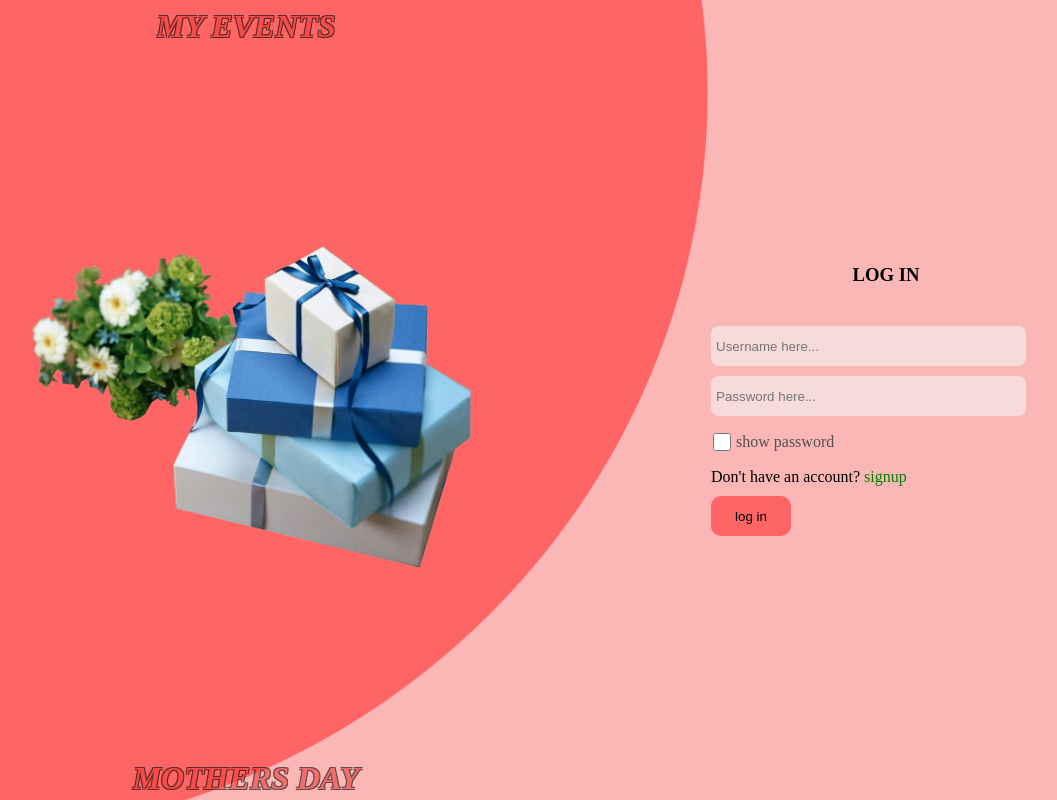
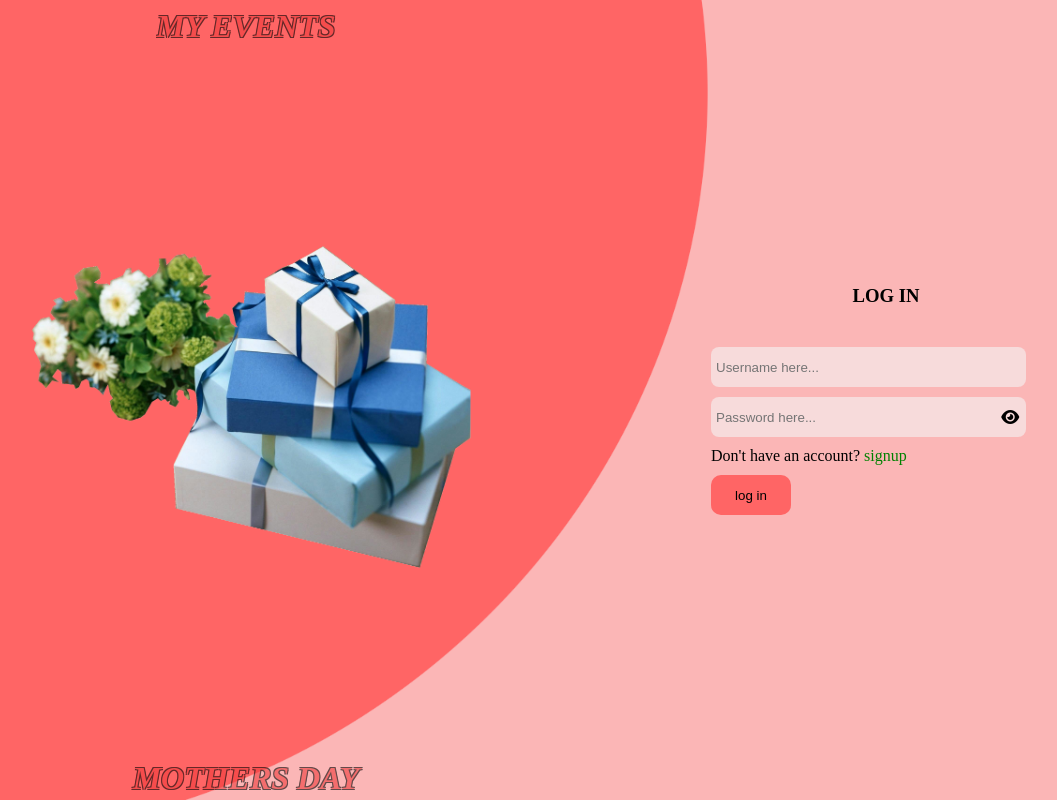
Before and after one commit to Jimmy21048/birthday-site, a React (Create React App) app: page / in a window 1280 px wide. Shown: the whole page, without its empty margins (74-1131 px from the left). Built offline with nearby package versions, Linux system fonts and the light colour scheme.

Commit message:
add showpassword functionality

```diff
--- a/public/index.html
+++ b/public/index.html
@@ -25,7 +25,7 @@
       work correctly both with client-side routing and a non-root public URL.
       Learn how to configure a non-root public URL by running `npm run build`.
     -->
-    <title>React App</title>
+    <title>Events site</title>
     <script src="https://cdn.lordicon.com/lordicon.js"></script>
   </head>
   <body>
--- a/src/components/Account.js
+++ b/src/components/Account.js
@@ -90,14 +90,14 @@ export default function Account() {
 
 
     if(loading) {
-        return <div className="loading"><i class="fa-solid fa-circle-notch fa-spin"></i><h3>Just a sec...</h3></div>
+        return <div className="loading"><i className="fa-solid fa-circle-notch fa-spin"></i><h3>Just a sec...</h3></div>
     }
     return (
         <div className="account-page">
             <header>
                 <h3>Hello {data.username}</h3>
 
-                <Link className="account-icon" to='/sent' ><i class="fa-solid fa-user"></i></Link>
+                <Link className="account-icon" to='/sent' ><i className="fa-solid fa-user"></i></Link>
             </header>
             <div className="account-body">
                 <form onSubmit={handleSubmit} encType="multipart/form-data">
--- a/src/components/App.css
+++ b/src/components/App.css
@@ -130,6 +130,7 @@
     border-radius: 8px;
     background-color: #f7dbdb;
     padding-left:5px;
+    user-select: none;
 }
 .auth-form p {
     color:red;
@@ -162,7 +163,25 @@ input:focus {
 .auth-form #pwd-check {
     width:18px;
 }
-
+.pwd-pwd {
+    width:90%;
+    display: flex;
+    align-items:center;
+}
+.pwd-pwd input {
+    border-top-right-radius: 0;
+    border-bottom-right-radius: 0;
+}
+.pwd-pwd .fa-solid {
+    width: 10%;
+    height:5vh;
+    display: flex;
+    justify-content: center;
+    align-items: center;
+    border-top-right-radius: 8px;
+    border-bottom-right-radius: 8px;
+    background-color: #f7dbdb;
+}
 /* account page */
 .account-page {
     height:100vh;
@@ -411,7 +430,7 @@ input:focus {
     width: 500px;
     max-width: 95vw;
     z-index: 999;
-    background-color: rgb(139, 144, 146);
+    background-color: rgb(187, 194, 197);
     height: 300px;
     border-radius: 20px;
     padding: 10px;
--- a/src/components/Sent.js
+++ b/src/components/Sent.js
@@ -60,7 +60,7 @@ export default function Sent() {
     }
     if(loading) {
         return (
-            <div className="loading"><i class="fa-solid fa-circle-notch fa-spin"></i><h3>Just a sec...</h3></div>
+            <div className="loading"><i className="fa-solid fa-circle-notch fa-spin"></i><h3>Just a sec...</h3></div>
         )
     }
     return (
@@ -118,7 +118,7 @@ export default function Sent() {
                             return (
                                 <div key={events.r_id}>
                                     <p>{ event.r_name }</p> <a href={`https://events-receiver.vercel.app/${event.recipientId}a`} target='_blank' rel='noreferrer'><i class="fa-solid fa-eye"></i></a> <button onClick={() => handleDelete(event.r_id)}><i class="fa-solid fa-trash"></i></button>
-                                    {/* <p>{ event.r_name }</p> <a href={`http://localhost:3001/${event.recipientId}a`} target='_blank' rel='noreferrer'><i class="fa-solid fa-eye"></i></a> <button onClick={() => handleDelete(event.r_id)}><i class="fa-solid fa-trash"></i></button> */}
+                                    {/* <p>{ event.r_name }</p> <a href={`http://localhost:3001/${event.recipientId}a`} target='_blank' rel='noreferrer'><i class="fa-solid fa-eye">X</i></a> <button onClick={() => handleDelete(event.r_id)}><i class="fa-solid fa-trash">X</i></button> */}
                                 </div>
                             )
                         })
--- a/src/components/Signup.js
+++ b/src/components/Signup.js
@@ -1,6 +1,7 @@
 import { useEffect, useState } from 'react';
 import axios from 'axios';
 import { Link, useNavigate } from 'react-router-dom';
+import ShowPassword from './showpassword.m';
 
 export default function Signup() {
     const [ inputs, setInputs] = useState({username: '', password: ''});
@@ -9,9 +10,7 @@ export default function Signup() {
     const history = useNavigate();
     const [loading, setLoading] = useState(null);
     const [currentImage, setCurrentImage] = useState(0);
-
-    let pwd = document.getElementById('password-input');
-    let pwdCheck = document.getElementById("pwd-check");
+    const [pwdType, setPwdType] = useState('password');
 
     function handleChange(e) {
         const name = e.target.name;
@@ -64,19 +63,9 @@ export default function Signup() {
         })
     }
 
-    function togglePassword() {
-        if(pwdCheck.checked === true) {
-            pwd.type = 'text';
-        } else {
-            pwd.type = 'password';
-        }
-    }
-
     function handleSignin() {
         setLogin(!login);
         setInputs({username: '', password: ''});
-        pwdCheck.checked = false;
-        pwd.type = "password";
     }
 
     useEffect(() => {
@@ -126,19 +115,17 @@ export default function Signup() {
                         value={inputs.username}
                         onChange={handleChange}/>
 
+                        <div className="pwd-pwd">
                         <input
                         id='password-input'
-                        type="password"
+                        type={pwdType}
                         name="password"
                         placeholder='Password here...'
                         autoComplete="off"
                         value={inputs.password}
                         onChange={handleChange} />
-
-                        <label>
-                            <input type='checkbox' id='pwd-check' onChange={togglePassword} />
-                            show password
-                        </label>
+                        <ShowPassword {...{setPwdType}} />
+                        </div>
 
                         <span>Don't have an account? <Link onClick={handleSignin}>signup</Link></span>
                     <button>log in</button>
@@ -160,19 +147,17 @@ export default function Signup() {
                     value={inputs.username}
                     onChange={handleChange}/>
 
+                    <div className='pwd-pwd'>
                     <input
                     id='password-input'
-                    type="password"
+                    type={pwdType}
                     required name="password"
                     placeholder='Enter password'
                     autoComplete="off"
                     value={inputs.password}
                     onChange={handleChange} />
-
-                    <label>
-                        <input type='checkbox' id='pwd-check' onChange={togglePassword} />
-                        show password
-                    </label>
+                    <ShowPassword {...{setPwdType}} />
+                    </div>
 
                     <span>Already have an account? <Link onClick={handleSignin}>login</Link></span>
                 <button>sign up</button>
--- /dev/null
+++ b/src/components/showpassword.m.js
@@ -0,0 +1,24 @@
+import { useState } from "react";
+
+export default function ShowPassword({ setPwdType}) {
+    const [showPassword, setShowPassword] = useState(false);
+    const handleChangePassword = () => {
+        setShowPassword(!showPassword);
+
+        if(showPassword) {
+            setPwdType('password')
+        } else {
+            setPwdType('text')
+        }
+    }
+    return (
+        <>
+        {
+            showPassword ?
+            <i className="fa-solid fa-eye-slash" onClick={handleChangePassword}></i>
+            :
+            <i className="fa-solid fa-eye" onClick={handleChangePassword}></i>
+        }
+        </>
+    )
+}
```
